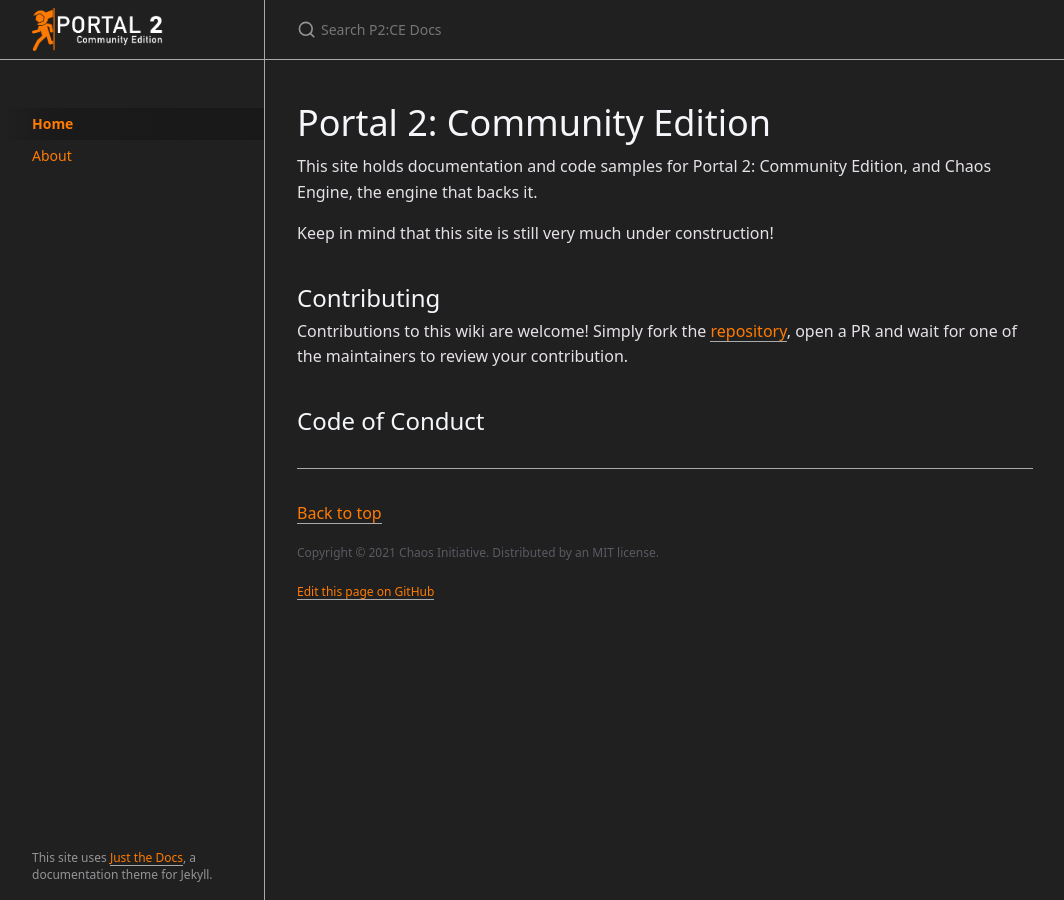
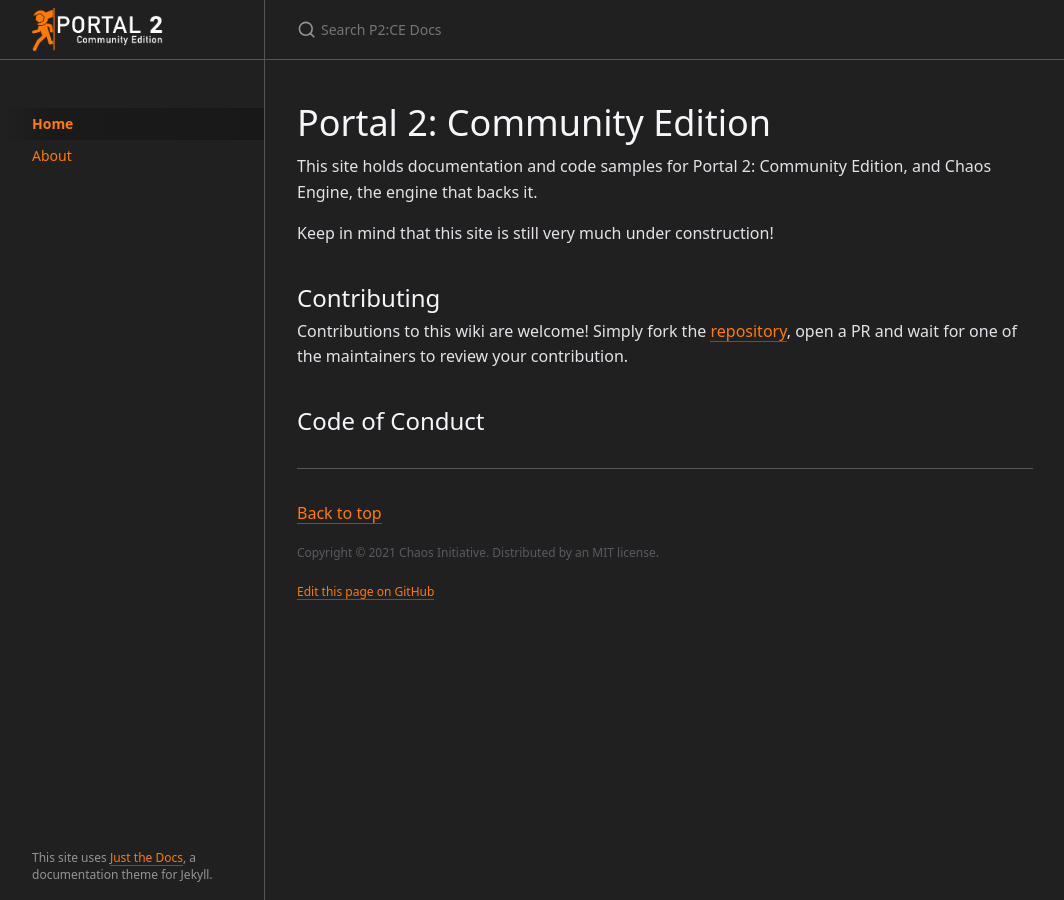
Before and after one commit to JJL772/jjl772.github.io, a Jekyll site: the page built from index.md, in a window 1280 px wide. Shown: the whole page, without its empty margins (107-1171 px from the left). Built offline with Jekyll 4.4.1, drawn with Linux system fonts in a browser that asks for light colours.

```diff
--- a/_sass/color_schemes/dark.scss
+++ b/_sass/color_schemes/dark.scss
@@ -1,6 +1,6 @@
 $body-background-color: #202020;
 $sidebar-color: #202020;
-$border-color: #AAAAAA;
+$border-color: #555555;
 
 $body-text-color: $grey-lt-300;
 $body-heading-color: $grey-lt-000;
```
